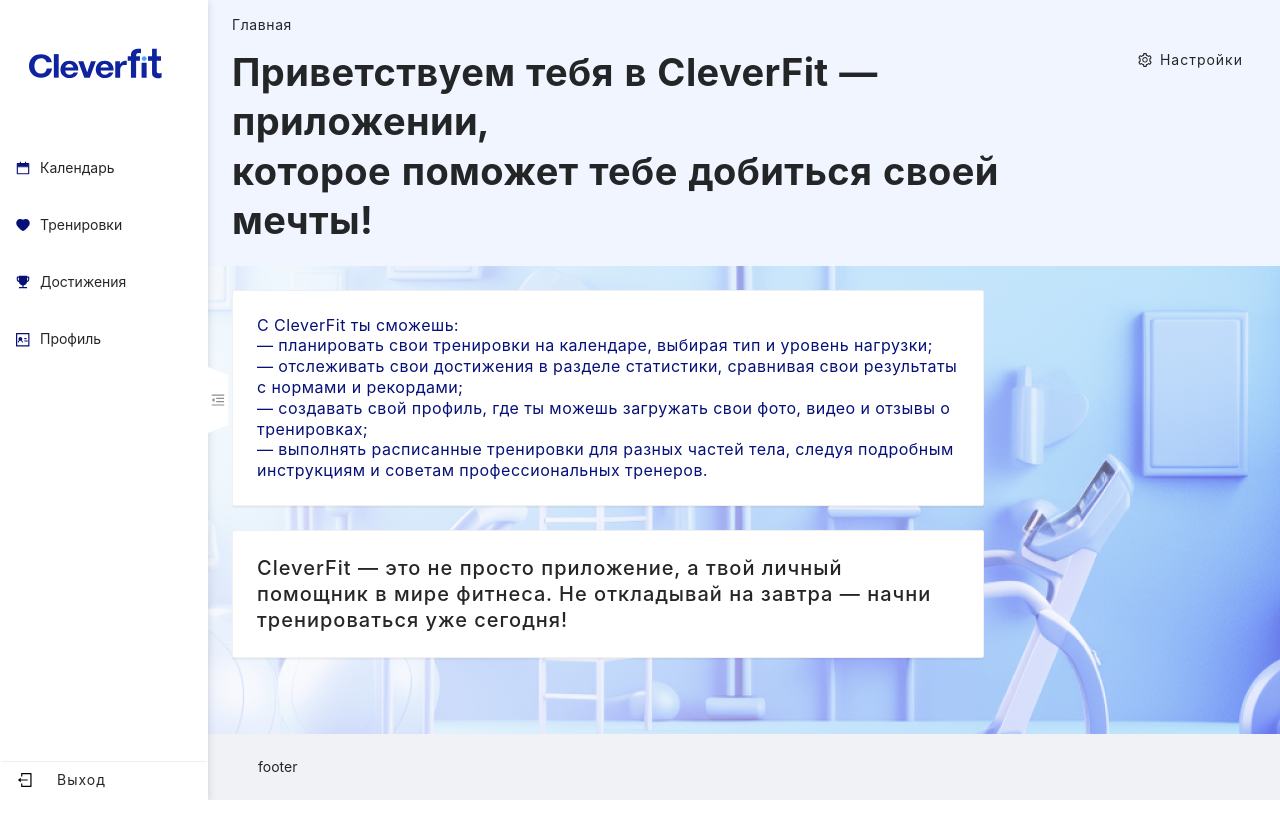
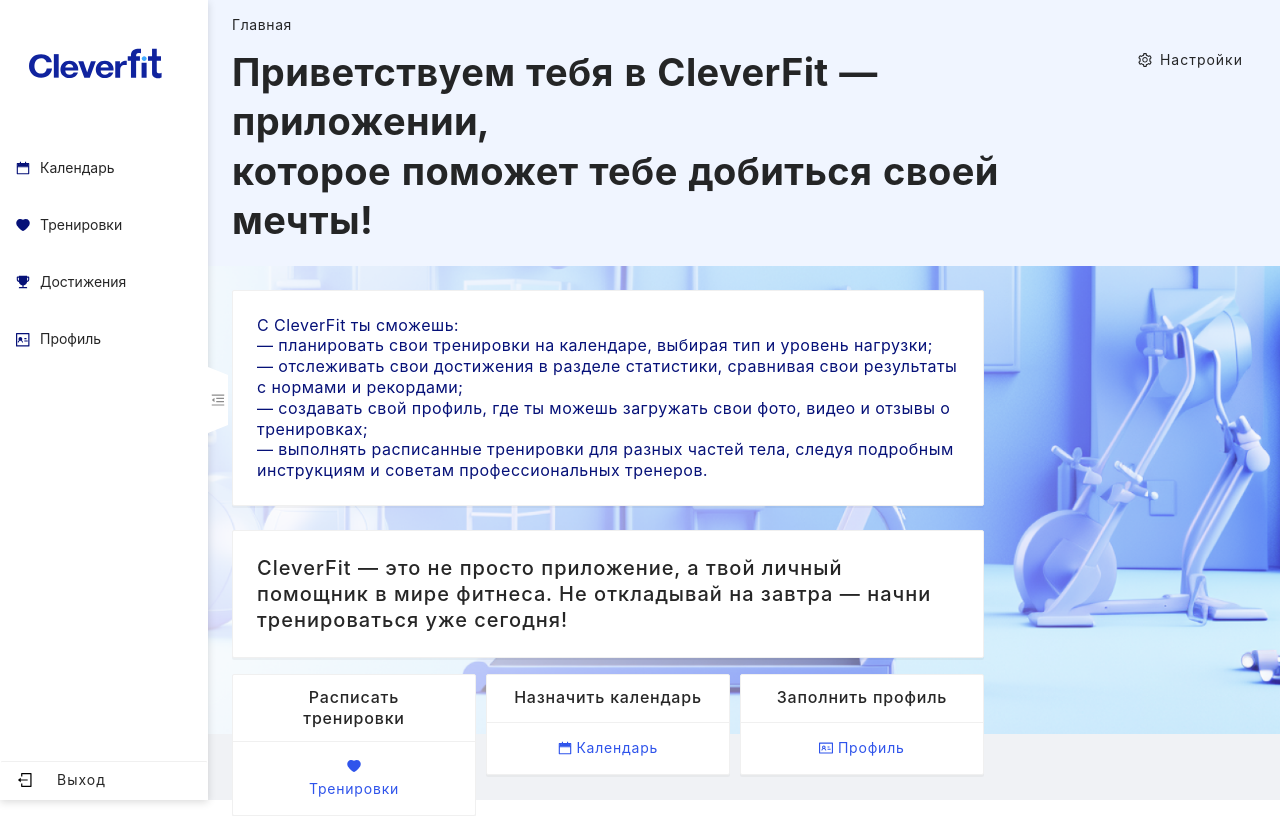
Before and after one commit to ClevertecFrontendLab/VeronikaBogdan, a React (Vite) app: page /#/ in a window 1280 px wide. Built offline with nearby package versions, Linux system fonts and the light colour scheme.

Commit message:
feat: realize card actions with with adaptivity

```diff
--- /dev/null
+++ b/src/components/layout/content/card/card.scss
@@ -0,0 +1,46 @@
+@import '@constants/colors';
+@import '@components/layout/sidebar/sidebar';
+
+div.ant {
+    &-col {
+        width: 100%;
+        text-align: center;
+
+        .anticon {
+            @include anticon($primary-light-6);
+
+            @media (max-width: 360px) {
+                display: inline;
+            }
+        }
+
+        .ant-card-body {
+            padding: 15px 67px;
+            letter-spacing: 0.8px;
+            color: $primary-light-6;
+
+            @media (max-width: 834px) {
+                padding: 18px 38px;
+            }
+
+            @media (max-width: 360px) {
+                padding: 18px 38px;
+            }
+        }
+    }
+
+    &-card-head-title {
+        padding: 12px 0;
+        letter-spacing: 0.8px;
+        line-height: 130%;
+        white-space: wrap;
+
+        @media (max-width: 834px) {
+            text-align: left;
+        }
+
+        @media (max-width: 360px) {
+            text-align: center;
+        }
+    }
+}
--- /dev/null
+++ b/src/components/layout/content/card/card.tsx
@@ -0,0 +1,14 @@
+import { Card, Col } from 'antd';
+import { ReactElement } from 'react';
+
+import './card.scss';
+
+type CardActionProps = { title: string; icon: ReactElement; label: string };
+
+export const CardAction: React.FC<CardActionProps> = ({ title, icon, label }: CardActionProps) => (
+    <Col>
+        <Card title={title}>
+            {icon} {label}
+        </Card>
+    </Col>
+);
--- /dev/null
+++ b/src/components/layout/content/card/index.ts
@@ -0,0 +1 @@
+export { CardAction } from './card';
--- a/src/components/layout/content/content.scss
+++ b/src/components/layout/content/content.scss
@@ -31,7 +31,7 @@
             }
         }
 
-        &.motivation p {
+        &.motivation {
             font: {
                 size: 20px;
                 weight: 500;
@@ -58,3 +58,21 @@
         }
     }
 }
+
+div.ant-row {
+    flex-wrap: nowrap;
+    gap: 10px;
+    max-width: 752px;
+    margin-top: 16px;
+    margin-right: 24px;
+
+    @media (max-width: 730px) {
+        flex-wrap: wrap;
+        max-width: 752px;
+    }
+
+    @media (max-width: 360px) {
+        gap: 2px;
+        margin-right: 16px;
+    }
+}
--- a/src/components/layout/content/content.tsx
+++ b/src/components/layout/content/content.tsx
@@ -1,4 +1,7 @@
-import { Card, Layout } from 'antd';
+import { Card, Layout, Row } from 'antd';
+import { CalendarTwoTone, IdcardOutlined, HeartFilled } from '@ant-design/icons';
+
+import { CardAction } from './card';
 
 import './content.scss';
 
@@ -23,10 +26,13 @@
             </p>
         </Card>
         <Card className='card motivation'>
-            <p>
-                CleverFit — это не просто приложение, а твой личный помощник в мире фитнеса. Не
-                откладывай на завтра — начни тренироваться уже сегодня!
-            </p>
+            CleverFit — это не просто приложение, а твой личный помощник в мире фитнеса. Не
+            откладывай на завтра — начни тренироваться уже сегодня!
         </Card>
+        <Row>
+            <CardAction title='Расписать тренировки' icon={<HeartFilled />} label='Тренировки' />
+            <CardAction title='Назначить календарь' icon={<CalendarTwoTone />} label='Календарь' />
+            <CardAction title='Заполнить профиль' icon={<IdcardOutlined />} label='Профиль' />
+        </Row>
     </Content>
 );
--- a/src/components/layout/sidebar/sidebar.scss
+++ b/src/components/layout/sidebar/sidebar.scss
@@ -1,4 +1,16 @@
 @import '@constants/colors';
+
+@mixin anticon($color) {
+    svg {
+        path {
+            fill: $color;
+        }
+    }
+
+    @media (max-width: 360px) {
+        display: none;
+    }
+}
 
 aside.ant-layout-sider {
     &-light {
@@ -73,15 +85,7 @@
 .ant-menu {
     &-item-icon,
     .anticon {
-        svg {
-            path {
-                fill: $primary-light-9;
-            }
-        }
-
-        @media (max-width: 360px) {
-            display: none;
-        }
+        @include anticon($primary-light-9);
     }
 
     &-vertical-collapsed &-item {
--- a/src/pages/main-page/main-page.scss
+++ b/src/pages/main-page/main-page.scss
@@ -4,4 +4,5 @@
     height: 100%;
     position: relative;
     background: no-repeat url('/background-main-page-light.png');
+    background-size: cover;
 }
```
